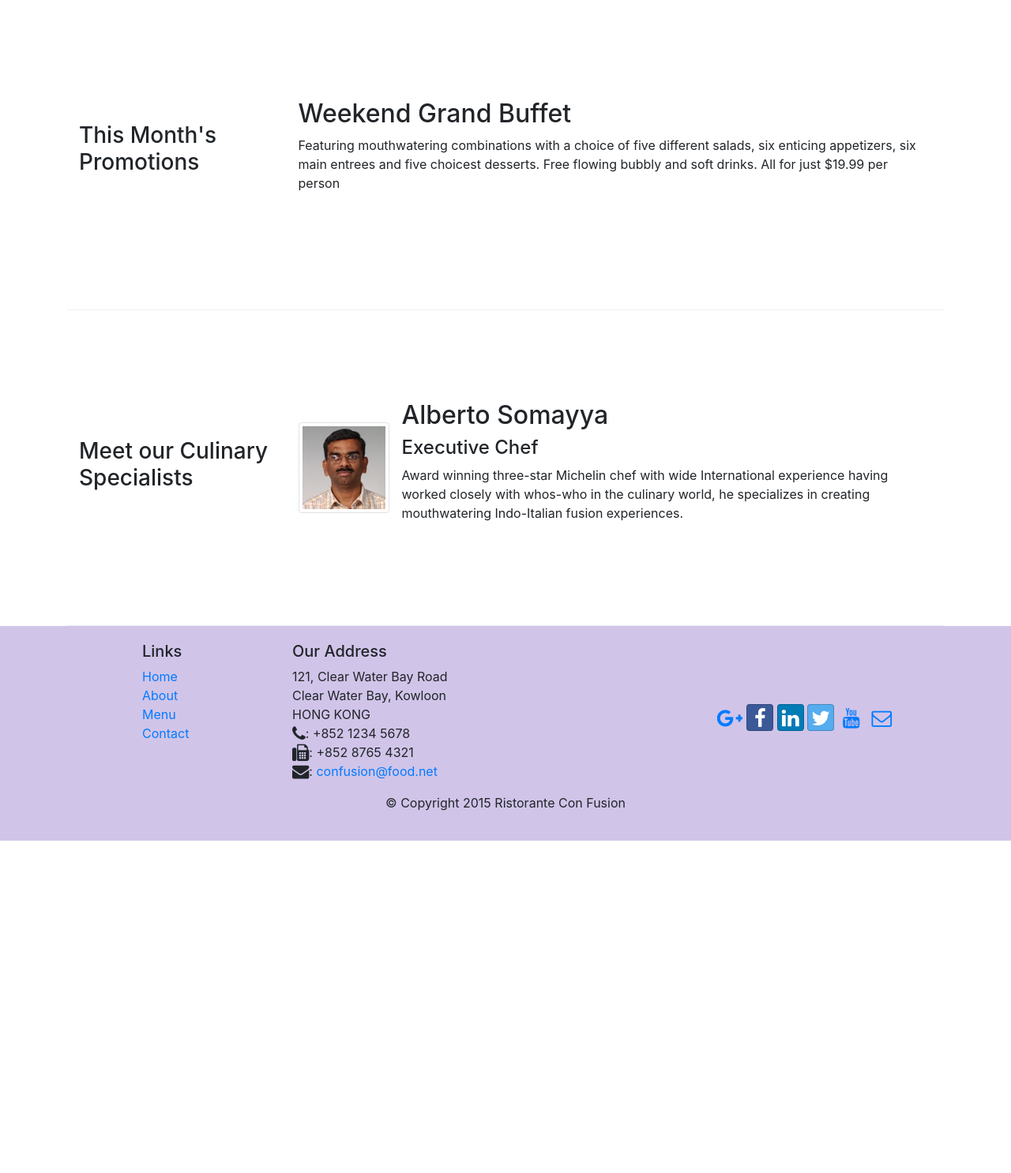
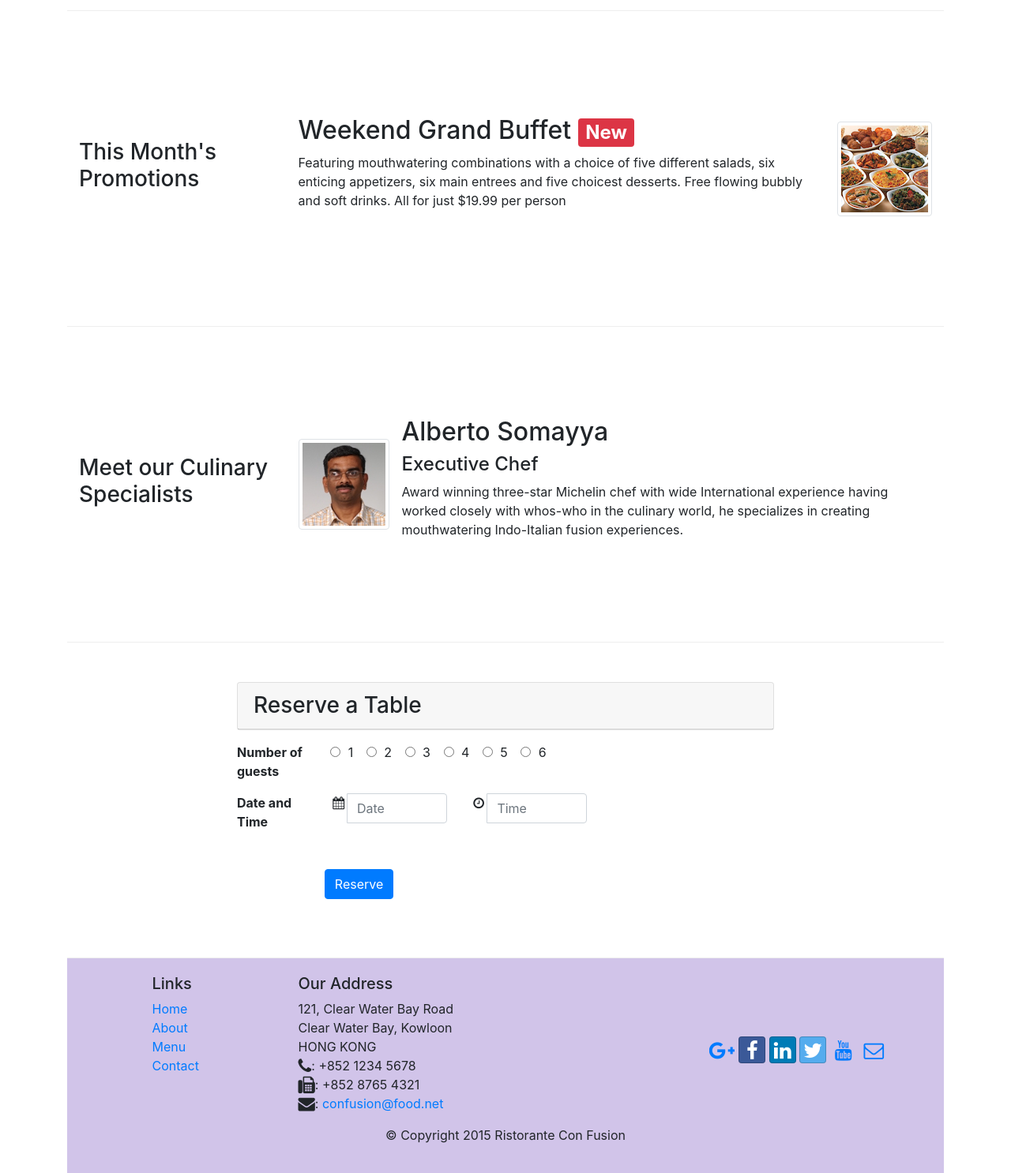
Before and after one commit to cbcapodieci/conFusion, a website: page index.html in a window 1280 px wide. Shown: the part 720-2206 px from the top of the page at 79% size. Before the commit the page ends 1785 px from the top, so only its background shows below. Drawn offline with nearby package versions, Linux system fonts and the light colour scheme; files whose address does not match are found by name.

Commit message:
Assignment2

```diff
--- a/index.html
+++ b/index.html
@@ -37,12 +37,15 @@
     <header class="jumbotron">
         <div class="container">
             <div class="row row-header">
-                <div class="col-12 col-sm-8">
+                <div class="col-12 col-sm-6">
                     <h1>Ristorante con Fusion</h1>
                     <p>We take inspiration from the World's best cuisines, and create a unique fusion experience. Our lipsmacking creations will tickle your culinary senses!</p>
                 </div>
-                <div class="col col-sm align-self-center">
+                <div class="col col-sm-3 align-self-center">
                     <img src="img/logo.png" class="img-fluid">
+                </div>
+                <div class="col col-sm-3 align-self-center">
+                    <a class="btn btn-warning btn-sm btn-block" href="#reservetable">Reserve a Table</a>
                 </div>
             </div>
         </div>
@@ -59,7 +62,7 @@
                         src="img/uthappizza.png" alt="uthappizza">
                     <div class="media-body">
                         <h2 class="mt-0">Uthappizza <span class="badge badge-danger">HOT</span><span class="badge badge-pill badge-default">$4.99</span></h2>
-                        <p>A unique combination of Indian Uthappam (pancake) and Italian pizza, topped with Cerignola olives, ripe vine cherry tomatoes, Vidalia onion, Guntur chillies and Buffalo Paneer.</p>
+                        <p class="hidden-xs-down">A unique combination of Indian Uthappam (pancake) and Italian pizza, topped with Cerignola olives, ripe vine cherry tomatoes, Vidalia onion, Guntur chillies and Buffalo Paneer.</p>
                     </div>
                 </div>
             </div>
@@ -67,12 +70,18 @@
 
 
         <div class="row row-content align-items-center">
-            <div class="col-sm-4 col-md-3">
+            <div class="col-sm-4 col-md-3 flex-first">
                 <h3>This Month's Promotions</h3>
             </div>
-            <div class="col-sm col-md">
-                <h2>Weekend Grand Buffet</h2>
-                <p>Featuring mouthwatering combinations with a choice of five different salads, six enticing appetizers, six main entrees and five choicest desserts. Free flowing bubbly and soft drinks. All for just $19.99 per person </p>
+            <div class="col-sm col-md flex-last">
+                <div class="media">
+                    <div class="media-body">
+                    <h2 class="mt-0">Weekend Grand Buffet <span class="badge badge-danger">New</span></h2>
+                    <p class="hidden-xs-down">Featuring mouthwatering combinations with a choice of five different salads, six enticing appetizers, six main entrees and five choicest desserts. Free flowing bubbly and soft drinks. All for just $19.99 per person </p>
+                    </div>
+                    <img class="d-flex ml-3 img-thumbnail align-self-center"
+                    src="img/buffet.png" alt="Buffet">
+                </div>
             </div>
         </div>
 
@@ -87,10 +96,87 @@
                     <div class="media-body">
                     <h2>Alberto Somayya</h2>
                     <h4>Executive Chef</h4>
-                    <p>Award winning three-star Michelin chef with wide International experience having worked closely with whos-who in the culinary world, he specializes in creating mouthwatering Indo-Italian fusion experiences. </p>
+                    <p class="hidden-xs-down">Award winning three-star Michelin chef with wide International experience having worked closely with whos-who in the culinary world, he specializes in creating mouthwatering Indo-Italian fusion experiences. </p>
                     </div>
                 </div>
             </div>
+        </div>
+
+    <div class="row row-content">
+        <div class="col-12 col-sm-8 offset-md-2">
+        <div class="card-block">
+            <form>
+                <div class="form-group-row">
+                    <div class="col-12">
+                        <div class="card card-inverse card-warning mb-3 text-left">
+                            <h3 id="reservetable" class="card-header">Reserve a Table</h3>
+                        </div>
+                    </div>
+                </div>
+                <div class="form-group-row">
+                    <div class="col-12 col-sm-8">
+                        <dl class="row">
+                            <dt class="col-sm-3">Number of guests</dt>
+                            <dd class="col-sm-9">
+                                <div class="form-check form-check-inline">
+                                    <label class="form-check-label">
+                                        <input class="form-check-input" type="radio" id="inlineRadioOptions" value="guest1"> 1
+                                    </label>
+                                </div>
+
+                                <div class="form-check form-check-inline">
+                                        <label class="form-check-label">
+                                            <input class="form-check-input" type="radio" id="inlineRadioOptions" value="guest2"> 2
+                                        </label>
+                                </div>
+
+                                <div class="form-check form-check-inline">
+                                    <label class="form-check-label">
+                                        <input class="form-check-input" type="radio" id="inlineRadioOptions" value="guest3"> 3
+                                    </label>
+                                </div>
+
+                                <div class="form-check form-check-inline">
+                                    <label class="form-check-label">
+                                        <input class="form-check-input" type="radio" id="inlineRadioOptions" value="guest4"> 4
+                                    </label>
+                                </div>
+
+                                <div class="form-check form-check-inline">
+                                    <label class="form-check-label">
+                                        <input class="form-check-input" type="radio" id="inlineRadioOptions" value="guest5"> 5
+                                    </label>
+                                </div>
+
+                                <div class="form-check form-check-inline">
+                                    <label class="form-check-label">
+                                        <input class="form-check-input" type="radio" id="inlineRadioOptions" value="guest6"> 6
+                                    </label>
+                                </div>
+                            </dd>
+                        </dl>
+                        <div class="row mb-5">
+                            <dt class="col-sm-3">Date and Time</dt>
+                                <div class="col">
+                                    <div class="input-group margin-bottom-sm">
+                                        <span class="input-group-addon"><i class="fa fa-calendar fa-fw" aria-hidden="true"></i></span>
+                                        <input class="form-control" type="text" placeholder="Date">
+                                    </div>
+                                </div>
+                                <div class="col">
+                                    <div class="input-group">
+                                        <span class="input-group-addon"><i class="fa fa-clock-o fa-fw" aria-hidden="true"></i></span>
+                                        <input class="form-control" type="text" placeholder="Time">
+                                    </div>
+                                </div>
+                        </div>
+                        <div class="row offset-md-3">
+                        <button type="submit" class="btn btn-primary">Reserve</button>
+                        </div>
+                    </div>
+                </div>
+            </form>
+        </div>
         </div>
     </div>
 
```
Also changed, not shown: screenshot_assignment2_index_html.png (added), 2 other files.
